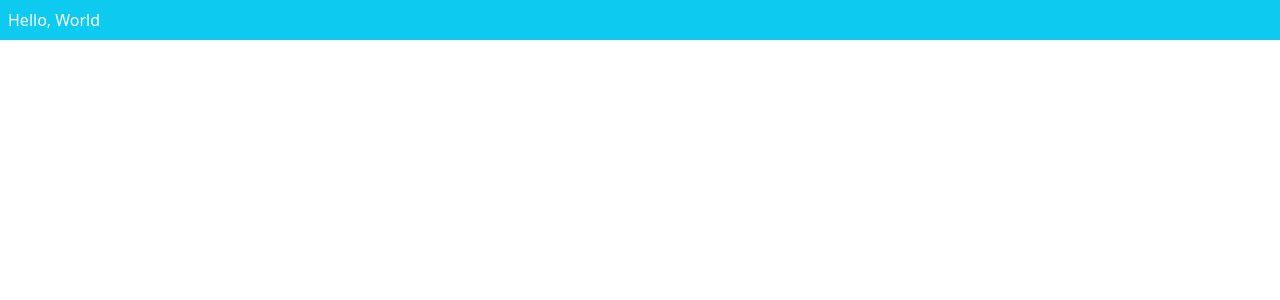
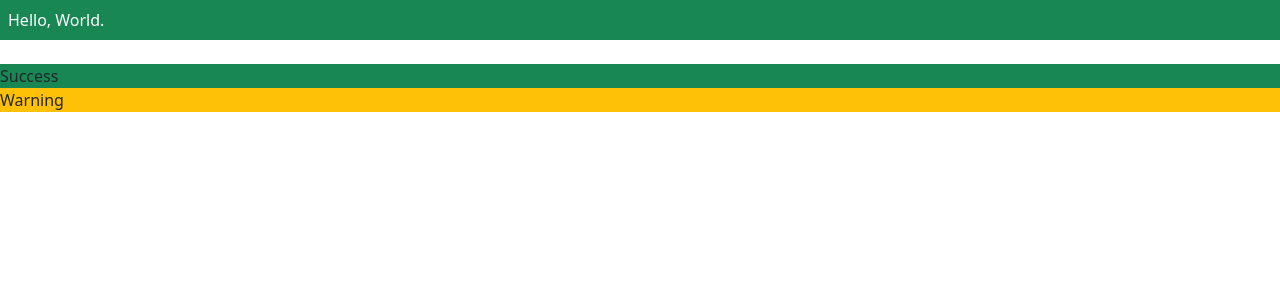
Before and after one commit to kirtnoel/Angular16Project, an Angular app: page / in a window 1280 px wide. Shown: the top 300 px of the page. Built offline with nearby package versions, Linux system fonts and the light colour scheme.

Commit message:
listing 11.4

```diff
--- a/src/app/template.html
+++ b/src/app/template.html
@@ -1,3 +1,13 @@
-<div class="bg-info text-white p-2">
-  Hello, World
+<div [ngClass]="'text-white p-2 ' + classes()" >
+  Hello, World.
 </div>
+
+<br/>
+
+<div ngClass="bg-success" >
+  Success
+</div>
+
+<div ngClass="bg-warning" >
+  Warning
+</div>
```
